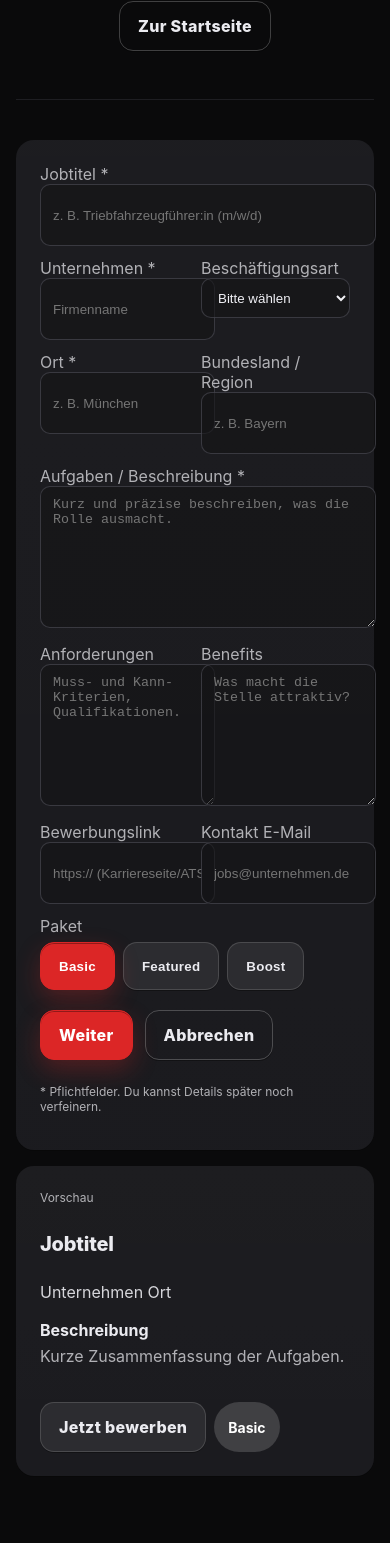
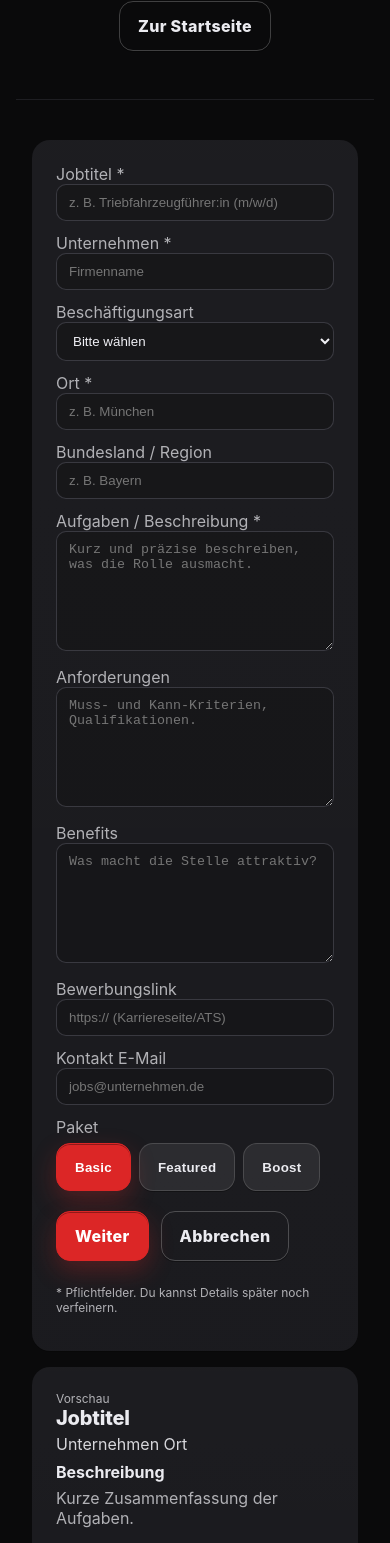
Before and after one commit to Bahnerjob/bahnerjob, a Next.js app: page /jobs/new in a window 390 px wide. Shown: the part 366-1909 px from the top of the page. Built offline with nearby package versions, Linux system fonts and the light colour scheme.

Commit message:
fix(jobs/new): responsives Grid, 100%-Breite Felder, Overflow-Schutz (keine Überlappung)

```diff
--- a/app/jobs/new/page.tsx
+++ b/app/jobs/new/page.tsx
@@ -68,26 +68,25 @@ export default function NewJobPage() {
       <hr className="rule" />
 
       {/* GRID: Formular links, Vorschau rechts */}
-      <section style={{display:"grid", gap:"16px"}}>
-        <div style={{display:"grid", gap:"14px", gridTemplateColumns:"1fr", alignItems:"start"}}>
+      <section className="posting-grid container">
         {/* FORM */}
         <form className="panel" style={{display:"grid", gap:"12px"}} onSubmit={(e) => e.preventDefault()}>
           <div>
             <label className="muted" htmlFor="title">Jobtitel *</label>
             <input id="title" value={form.title} onChange={up("title")}
               placeholder="z. B. Triebfahrzeugführer:in (m/w/d)"
-                style={inputStyle}/>
+              className="input"/>
           </div>
 
-            <div style={{display:"grid", gap:"12px", gridTemplateColumns:"1fr 1fr"}}>
+          <div className="field-grid two">
             <div>
               <label className="muted" htmlFor="company">Unternehmen *</label>
               <input id="company" value={form.company} onChange={up("company")}
-                  placeholder="Firmenname" style={inputStyle}/>
+                placeholder="Firmenname" className="input"/>
             </div>
             <div>
               <label className="muted" htmlFor="type">Beschäftigungsart</label>
-                <select id="type" value={form.type} onChange={up("type")} style={selectStyle}>
+              <select id="type" value={form.type} onChange={up("type")} className="select">
                 <option value="">Bitte wählen </option>
                 <option>Vollzeit</option>
                 <option>Teilzeit</option>
@@ -97,16 +96,16 @@ export default function NewJobPage() {
             </div>
           </div>
 
-            <div style={{display:"grid", gap:"12px", gridTemplateColumns:"1fr 1fr"}}>
+          <div className="field-grid two">
             <div>
               <label className="muted" htmlFor="location">Ort *</label>
               <input id="location" value={form.location} onChange={up("location")}
-                  placeholder="z. B. München" style={inputStyle}/>
+                placeholder="z. B. München" className="input"/>
             </div>
             <div>
               <label className="muted" htmlFor="region">Bundesland / Region</label>
               <input id="region" value={form.region} onChange={up("region")}
-                  placeholder="z. B. Bayern" style={inputStyle}/>
+                placeholder="z. B. Bayern" className="input"/>
             </div>
           </div>
 
@@ -114,34 +113,34 @@ export default function NewJobPage() {
             <label className="muted" htmlFor="description">Aufgaben / Beschreibung *</label>
             <textarea id="description" value={form.description} onChange={up("description")}
               rows={5} placeholder="Kurz und präzise beschreiben, was die Rolle ausmacht."
-                style={textareaStyle}/>
+              className="textarea"/>
           </div>
 
-            <div style={{display:"grid", gap:"12px", gridTemplateColumns:"1fr 1fr"}}>
+          <div className="field-grid two">
             <div>
               <label className="muted" htmlFor="requirements">Anforderungen</label>
               <textarea id="requirements" value={form.requirements} onChange={up("requirements")}
                 rows={4} placeholder="Muss- und Kann-Kriterien, Qualifikationen."
-                  style={textareaStyle}/>
+                className="textarea"/>
             </div>
             <div>
               <label className="muted" htmlFor="benefits">Benefits</label>
               <textarea id="benefits" value={form.benefits} onChange={up("benefits")}
                 rows={4} placeholder="Was macht die Stelle attraktiv?"
-                  style={textareaStyle}/>
+                className="textarea"/>
             </div>
           </div>
 
-            <div style={{display:"grid", gap:"12px", gridTemplateColumns:"1fr 1fr"}}>
+          <div className="field-grid two">
             <div>
               <label className="muted" htmlFor="applyUrl">Bewerbungslink</label>
               <input id="applyUrl" value={form.applyUrl} onChange={up("applyUrl")}
-                  placeholder="https:// (Karriereseite/ATS)" style={inputStyle}/>
+                placeholder="https:// (Karriereseite/ATS)" className="input"/>
             </div>
             <div>
               <label className="muted" htmlFor="contactEmail">Kontakt E-Mail</label>
               <input id="contactEmail" value={form.contactEmail} onChange={up("contactEmail")}
-                  placeholder="jobs@unternehmen.de" style={inputStyle}/>
+                placeholder="jobs@unternehmen.de" className="input"/>
             </div>
           </div>
 
@@ -173,23 +172,19 @@ export default function NewJobPage() {
             * Pflichtfelder. Du kannst Details später noch verfeinern.
           </p>
         </form>
-        </div>
 
         {/* PREVIEW */}
-        <aside className="panel" style={{display:"grid", gap:"10px"}}>
+        <aside className="panel preview">
           <div className="muted" style={{fontSize:12}}>Vorschau</div>
-          <h2 style={{
-            fontFamily:"Manrope, Inter, system-ui, -apple-system, 'Segoe UI', Roboto, Arial, sans-serif",
-            fontSize:"20px", fontWeight:800, letterSpacing:"-0.01em"
-          }}>
+          <h2 className="preview-title">
             {form.title || "Jobtitel"}
           </h2>
-          <div style={{color:"rgba(235,235,240,.9)"}}>
+          <div className="preview-meta">
             {form.company || "Unternehmen"}  {form.location || "Ort"}{form.region ? ` (${form.region})` : ""}{form.type ? `  ${form.type}` : ""}
           </div>
 
           <section>
-            <div style={{fontWeight:700, marginTop:8}}>Beschreibung</div>
+            <div className="preview-h">Beschreibung</div>
             <p className="muted" style={{marginTop:6}}>
               {form.description || "Kurze Zusammenfassung der Aufgaben."}
             </p>
@@ -197,14 +192,14 @@ export default function NewJobPage() {
 
           {!!form.requirements.trim() && (
             <section>
-              <div style={{fontWeight:700, marginTop:8}}>Anforderungen</div>
+              <div className="preview-h">Anforderungen</div>
               <p className="muted" style={{marginTop:6, whiteSpace:"pre-wrap"}}>{form.requirements}</p>
             </section>
           )}
 
           {!!form.benefits.trim() && (
             <section>
-              <div style={{fontWeight:700, marginTop:8}}>Benefits</div>
+              <div className="preview-h">Benefits</div>
               <p className="muted" style={{marginTop:6, whiteSpace:"pre-wrap"}}>{form.benefits}</p>
             </section>
           )}
@@ -219,21 +214,55 @@ export default function NewJobPage() {
           </div>
         </aside>
       </section>
+
+      {/* Globale, dezente Layout-Hilfen für dieses Page-File */}
+      <style jsx global>{`
+        .container { max-width: 1120px; margin: 0 auto; padding: 0 16px; }
+
+        .posting-grid {
+          display: grid;
+          gap: 16px;
+          grid-template-columns: minmax(0,1fr);  /* mobil: eine Spalte */
+          align-items: start;
+        }
+        @media (min-width: 1024px) {
+          .posting-grid {
+            grid-template-columns: minmax(0,1fr) 380px; /* Formular | Vorschau */
+          }
+        }
+
+        .field-grid { display: grid; gap: 12px; grid-template-columns: minmax(0,1fr); }
+        .field-grid.two { grid-template-columns: minmax(0,1fr); }
+        @media (min-width: 720px) {
+          .field-grid.two { grid-template-columns: minmax(0,1fr) minmax(0,1fr); }
+        }
+
+        .panel { overflow: hidden; }
+
+        /* Inputs sicher: volle Breite + Boxsizing verhindert Überlaufen */
+        .input, .textarea, .select {
+          width: 100%;
+          box-sizing: border-box;
+          background: rgba(20,20,22,.6);
+          border: 1px solid rgba(80,80,90,.6);
+          color: rgb(240,240,245);
+          border-radius: 10px;
+          padding: 10px 12px;
+          outline: none;
+        }
+        .textarea { min-height: 120px; }
+
+        /* Vorschau: verhindert Zeilenumbruch-Überlauf */
+        .preview { overflow: hidden; }
+        .preview-title {
+          font-family: Manrope, Inter, system-ui, -apple-system, 'Segoe UI', Roboto, Arial, sans-serif;
+          font-size: 20px; font-weight: 800; letter-spacing: -0.01em;
+          margin: 0 0 4px 0;
+          word-wrap: break-word; overflow-wrap: anywhere;
+        }
+        .preview-meta { color: rgba(235,235,240,.9); }
+        .preview-h { font-weight: 700; margin-top: 8px; }
+      `}</style>
     </main>
   );
 }
-
-/** Inline Input Styles im Dark-Theme  neutral & gut sichtbar */
-const baseField = {
-  width: "100%",
-  background: "rgba(20,20,22,.6)",
-  border: "1px solid rgba(80,80,90,.6)",
-  color: "rgb(240,240,245)",
-  borderRadius: "10px",
-  padding: "10px 12px",
-  outline: "none" as const
-};
-
-const inputStyle: React.CSSProperties = { ...baseField, height: "40px" };
-const selectStyle: React.CSSProperties = { ...baseField, height: "40px" };
-const textareaStyle: React.CSSProperties = { ...baseField, minHeight: "120px" };
```
Lines whose indentation alone changed are shown as unchanged.
